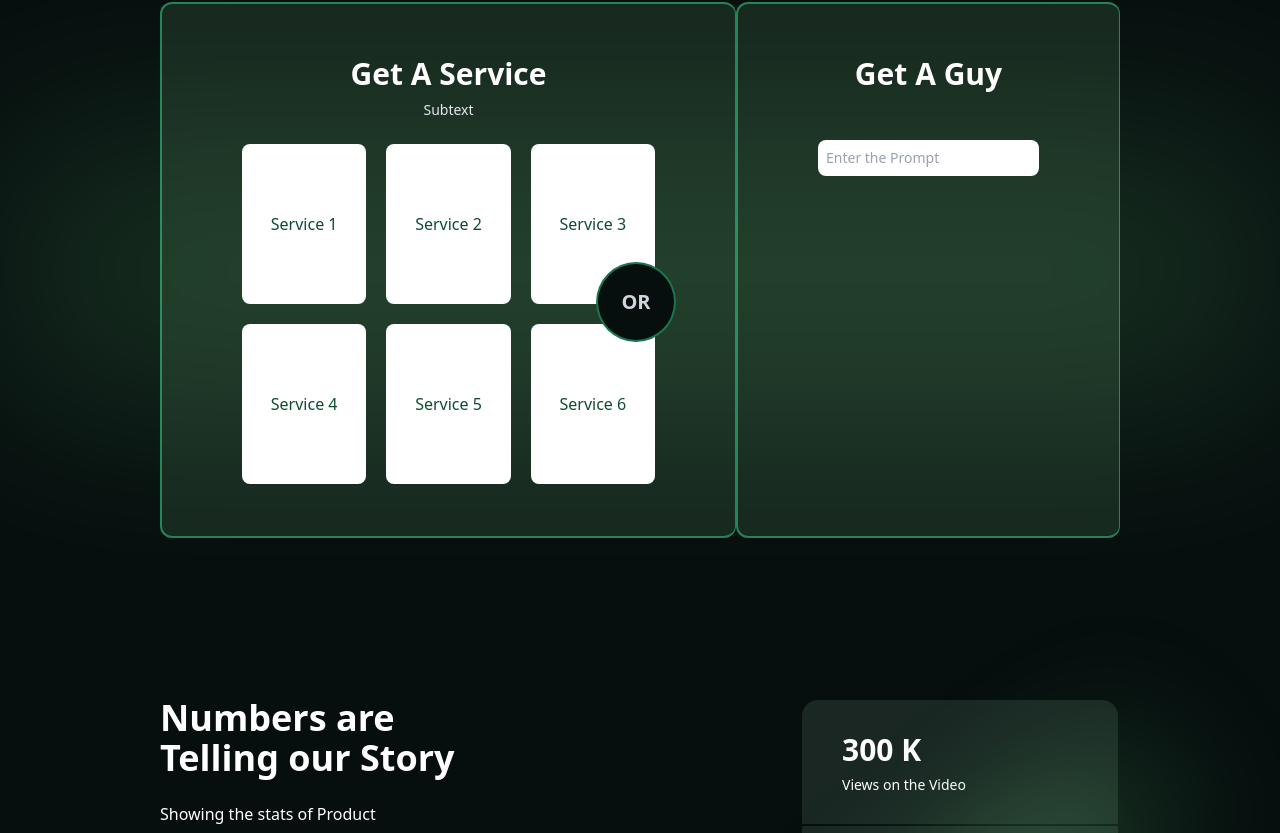
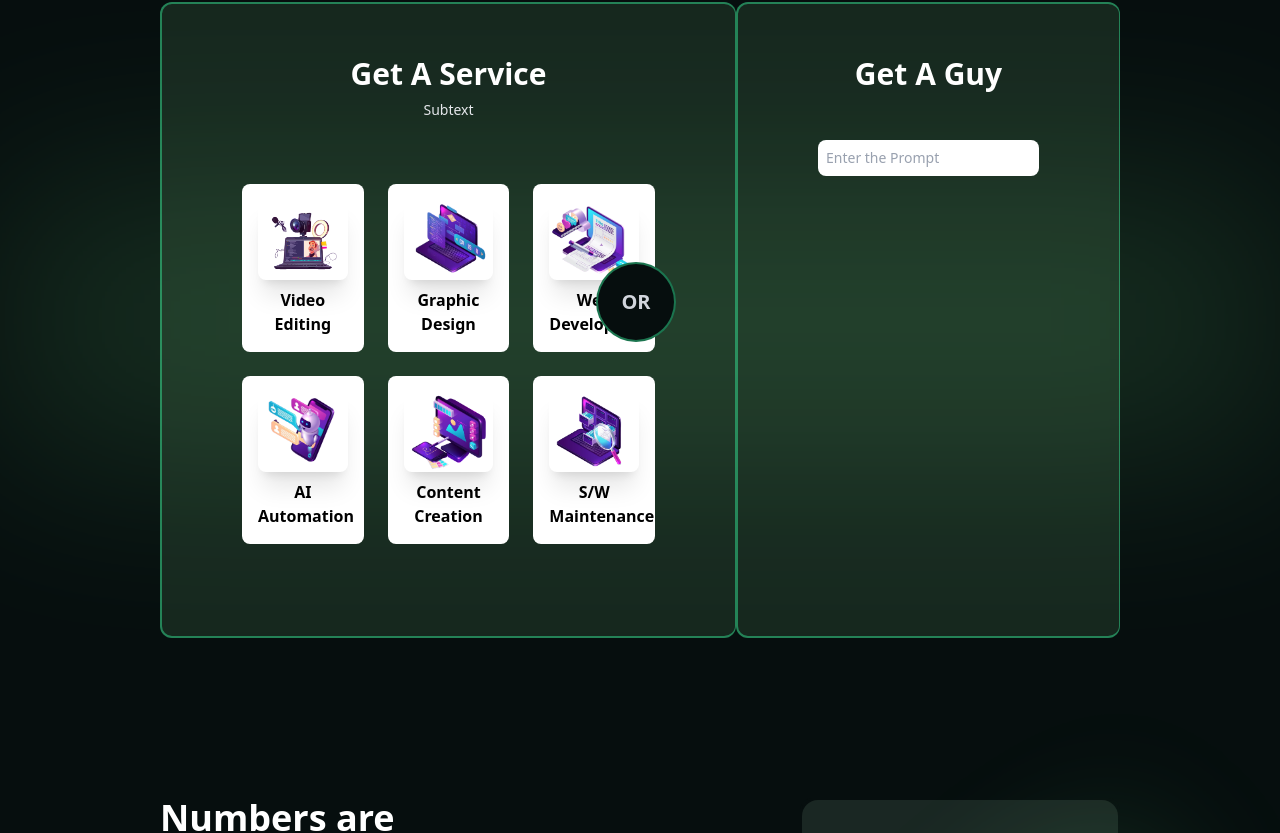
Before and after one commit to Ravi5691/newKrip, a React (Vite) app: page / in a window 1280 px wide. Shown: the part 696-1529 px from the top of the page. Built offline with nearby package versions, Linux system fonts and the light colour scheme.

Commit message:
Squashed 'frontend/' changes from 985cbc8..cb1d1be
cb1d1be changes on the header and bento box
46839c1 formate document

git-subtree-dir: frontend
git-subtree-split: cb1d1be9694d283b9545f2098cd734a8fab4e867

```diff
--- a/src/App.jsx
+++ b/src/App.jsx
@@ -1,26 +1,24 @@
-import Header from './components/header'
-import ConfirmationPage from './components/servicePage/ConfirmationPage';
-import SelectService from './components/servicePage/selectService';
-import SpecSheet from './components/servicePage/SpecSheet';
-import AboutProject from './components/servicePage/webDevService/addDiscription';
-import AddTags from './components/servicePage/webDevService/chooseTag';
-import WebTemplate from './components/servicePage/webDevService/chooseTemplate'; // Adjust the import based on your file structure
-import { BrowserRouter , Routes , Route } from 'react-router-dom';
+import Header from "./components/header";
+import ConfirmationPage from "./components/servicePage/ConfirmationPage";
+import SelectService from "./components/servicePage/selectService";
+import SpecSheet from "./components/servicePage/SpecSheet";
+import AboutProject from "./components/servicePage/webDevService/addDiscription";
+import AddTags from "./components/servicePage/webDevService/chooseTag";
+import WebTemplate from "./components/servicePage/webDevService/chooseTemplate"; // Adjust the import based on your file structure
+import { BrowserRouter, Routes, Route } from "react-router-dom";
 
 function App() {
   return (
     <BrowserRouter>
-    <Routes>
-      {/* <Route path="/" element={<Home />} />
-      <Route path="/service/:id" element={<ServiceDetail />} /> {/* Example route for service details */}
-      <Route path="/" element={<Header/>}/>
-      <Route path ="/selectservice" element={<SelectService/>}/>
-      <Route path="/web-template" element={<WebTemplate/>}/>
-      <Route path="/adddescription" element={<AboutProject/>}/>
-      <Route path="/addTags" element={<AddTags/>}/>
-      <Route path="/confirmationPage" element={<ConfirmationPage/>}/>
-      <Route path="/specsheet" element={<SpecSheet/>}/>
-    </Routes>
+      <Routes>
+        <Route path="/" element={<Header />} />
+        <Route path="/selectservice" element={<SelectService />} />
+        <Route path="/web-template" element={<WebTemplate />} />
+        <Route path="/adddescription" element={<AboutProject />} />
+        <Route path="/addTags" element={<AddTags />} />
+        <Route path="/confirmationPage" element={<ConfirmationPage />} />
+        <Route path="/specsheet" element={<SpecSheet />} />
+      </Routes>
     </BrowserRouter>
   );
 }
--- a/src/components/getServiceCard.jsx
+++ b/src/components/getServiceCard.jsx
@@ -1,19 +1,47 @@
-import React, { useState } from "react";
+import { useState } from "react";
+import { useNavigate } from "react-router-dom";
+import { Link } from "react-router-dom";
+
+const services = [
+  {
+    id: 1,
+    title: "Video Editing",
+    img: "/krip png/1.png",
+    link: "/adddescription",
+  },
+  {
+    id: 2,
+    title: "Graphic Design",
+    img: "/krip png/2.png",
+    link: "/adddescription",
+  },
+  {
+    id: 3,
+    title: "Web Development",
+    img: "/krip png/3.png",
+    link: "/web-template",
+  },
+  {
+    id: 4,
+    title: "AI Automation",
+    img: "/krip png/4.png",
+    link: "/adddescription",
+  },
+  {
+    id: 5,
+    title: "Content Creation",
+    img: "/krip png/5.png",
+    link: "/adddescription",
+  },
+  {
+    id: 6,
+    title: "S/W Maintenance",
+    img: "/krip png/6.png",
+    link: "/adddescription",
+  },
+];
 
 const GetServiceCard = () => {
-  const [isModalOpen, setIsModalOpen] = useState(false);
-  const [modalContent, setModalContent] = useState("");
-
-  const openModal = (content) => {
-    setModalContent(content);
-    setIsModalOpen(true);
-  };
-
-  const closeModal = () => {
-    setIsModalOpen(false);
-    setModalContent("");
-  };
-
   return (
     <div className="flex items-center w-screen justify-center mt-20 mb-40 relative">
       <div
@@ -32,16 +60,29 @@ const GetServiceCard = () => {
         <div className="flex-1 bg-[#8de29c1e] border-2 border-r-1 border-[#37f9a270] py-13 px-20 rounded-xl flex flex-col z-60">
           <h2 className="text-3xl font-bold mb-2 text-center">Get A Service</h2>
           <p className="text-sm text-gray-200 mb-6 text-center">Subtext</p>
-          <div className="grid grid-cols-3 gap-5">
+          {/* <div className="grid grid-cols-3 gap-5">
             {Array.from({ length: 6 }).map((_, index) => (
               <div
                 key={index}
-                className="bg-white h-40 rounded-lg flex items-center justify-center cursor-pointer"
-                onClick={() => openModal(`Service ${index + 1} details`)}
+                className="bg-white h-40 rounded-lg flex items-center justify-center cursor-pointer hover:scale-105"
               >
                 {/* Add Service Icon or Text */}
-                <span className="text-[#08482bf9]">Service {index + 1}</span>
+          {/* <span className="text-[#08482bf9]">Service {index + 1}</span>
               </div>
+            ))}
+          </div> */}
+          <div className="grid grid-cols-1 sm:grid-cols-2 md:grid-cols-3 gap-6 py-10 z-20 relative ">
+            {services.map((service) => (
+              <Link to={service.link} key={service.id}>
+                <div className="bg-white text-black font-bold p-4 rounded-lg cursor-pointer hover:scale-105 transition-all">
+                  <img
+                    src={service.img}
+                    alt={service.title}
+                    className="w-full h-20 object-contain shadow-xl rounded-lg"
+                  />
+                  <h3 className="text-center mt-2">{service.title}</h3>
+                </div>
+              </Link>
             ))}
           </div>
         </div>
@@ -57,22 +98,6 @@ const GetServiceCard = () => {
             />
           </div>
         </div>
-
-        {/* Modal */}
-        {isModalOpen && (
-          <div className="fixed inset-0 flex items-center justify-center  bg-[#000000a4] backdrop-blur-[5px] z-70">
-            <div className="bg-white p-5 rounded-lg shadow-lg">
-              <h2 className="text-xl font-bold mb-2">Service Details</h2>
-              <p>{modalContent}</p>
-              <button
-                onClick={closeModal}
-                className="mt-4 bg-red-500 text-white px-4 py-2 rounded"
-              >
-                Close
-              </button>
-            </div>
-          </div>
-        )}
       </div>
     </div>
   );
--- a/src/components/servicePage/selectService.jsx
+++ b/src/components/servicePage/selectService.jsx
@@ -1,16 +1,45 @@
 import { useState } from "react";
 import { useNavigate } from "react-router-dom";
-import {Link} from "react-router-dom"
+import { Link } from "react-router-dom";
 
 const services = [
-  { id: 1, title: "Video Editing", img: "/krip png/1.png", link: "/adddescription" },
-  { id: 2, title: "Graphic Design", img: "/krip png/2.png", link: "/adddescription" },
-  { id: 3, title: "Web Development", img: "/krip png/3.png", link: "/web-template",},
-  { id: 4, title: "AI Automation", img: "/krip png/4.png", link: "/adddescription" },
-  { id: 5, title: "Content Creation", img: "/krip png/5.png", link: "/adddescription" },
-  { id: 6, title: "S/W Maintenance", img: "/krip png/6.png", link: "/adddescription" },
+  {
+    id: 1,
+    title: "Video Editing",
+    img: "/krip png/1.png",
+    link: "/adddescription",
+  },
+  {
+    id: 2,
+    title: "Graphic Design",
+    img: "/krip png/2.png",
+    link: "/adddescription",
+  },
+  {
+    id: 3,
+    title: "Web Development",
+    img: "/krip png/3.png",
+    link: "/web-template",
+  },
+  {
+    id: 4,
+    title: "AI Automation",
+    img: "/krip png/4.png",
+    link: "/adddescription",
+  },
+  {
+    id: 5,
+    title: "Content Creation",
+    img: "/krip png/5.png",
+    link: "/adddescription",
+  },
+  {
+    id: 6,
+    title: "S/W Maintenance",
+    img: "/krip png/6.png",
+    link: "/adddescription",
+  },
 ];
-
 
 export default function SelectService() {
   const [selected, setSelected] = useState(null);
@@ -19,7 +48,7 @@ export default function SelectService() {
   return (
     <div className="min-h-screen bg-[#060E0E]  text-white relative">
       <nav>
-      <div className="flex flex-col md:flex-row justify-between items-center px-4 md:pr-18 md:px-24 h-20">
+        <div className="flex flex-col md:flex-row justify-between items-center px-4 md:pr-18 md:px-24 h-20">
           <button className="cursor-pointer">
             <img src="logo.png" alt="" className="h-8 w-auto" />
           </button>
@@ -43,19 +72,24 @@ export default function SelectService() {
       />
 
       <div className="text-center mt-15">
-        <h2 className="text-4xl font-semibold  text-green-300 mb-4">Select a Service</h2>
+        <h2 className="text-4xl font-semibold  text-green-300 mb-4">
+          Select a Service
+        </h2>
         <p className="text-gray-400 mt-2">
-        Choose the service that best fits your needs to get started with  <br/> your project.
+          Choose the service that best fits your needs to get started with{" "}
+          <br /> your project.
         </p>
       </div>
 
       <div className="grid grid-cols-1 sm:grid-cols-2 md:grid-cols-3 gap-6 py-10 px-20 mx-60 z-20 relative ">
         {services.map((service) => (
           <Link to={service.link} key={service.id}>
-            <div
-              className="bg-white text-black font-bold p-4 rounded-lg cursor-pointer hover:scale-105 transition-all"
-            >
-              <img src={service.img} alt={service.title} className="w-full h-40 object-contain shadow-xl rounded-lg"/>
+            <div className="bg-white text-black font-bold p-4 rounded-lg cursor-pointer hover:scale-105 transition-all">
+              <img
+                src={service.img}
+                alt={service.title}
+                className="w-full h-40 object-contain shadow-xl rounded-lg"
+              />
               <h3 className="text-center mt-2">{service.title}</h3>
             </div>
           </Link>
--- a/src/components/servicePage/webDevService/chooseTemplate.jsx
+++ b/src/components/servicePage/webDevService/chooseTemplate.jsx
@@ -2,9 +2,9 @@ import { useState } from "react";
 import { useNavigate, Link } from "react-router-dom";
 
 const services = [
-  { id: 1, title: "Landing Page", img: "/krip png/1.png" ,},
-  { id: 2, title: "Ecommerce Site", img: "/krip png/2.png", },
-  { id: 3, title: "Portfolio Site", img: "/krip png/3.png", },
+  { id: 1, title: "Landing Page", img: "/krip png/1.png" },
+  { id: 2, title: "Ecommerce Site", img: "/krip png/2.png" },
+  { id: 3, title: "Portfolio Site", img: "/krip png/3.png" },
 ];
 
 export default function WebTemplate() {
@@ -66,9 +66,7 @@ export default function WebTemplate() {
             to="/adddescription"
             onClick={() => handleSelect(service)}
           >
-            <div
-              className="bg-white text-black font-bold p-4 rounded-lg cursor-pointer hover:scale-105 transition-all"
-            >
+            <div className="bg-white text-black font-bold p-4 rounded-lg cursor-pointer hover:scale-105 transition-all">
               <img
                 src={service.img}
                 alt={service.title}
@@ -81,10 +79,16 @@ export default function WebTemplate() {
       </div>
 
       <div className="flex flex-col md:flex-row justify-center gap-7 text-sm font-medium">
-        <button onClick={() => navigate(-1)} className="mx-2 text-white border-1 cursor-pointer border-[#37f9a270] px-10 py-2 rounded-lg">
+        <button
+          onClick={() => navigate(-1)}
+          className="mx-2 text-white border-1 cursor-pointer border-[#37f9a270] px-10 py-2 rounded-lg"
+        >
           Go Back
         </button>
-        <button onClick={handleNext} className="mx-2 text-black cursor-pointer bg-[#37f9a2] px-12 py-2 rounded-lg">
+        <button
+          onClick={handleNext}
+          className="mx-2 text-black cursor-pointer bg-[#37f9a2] px-12 py-2 rounded-lg"
+        >
           Next
         </button>
       </div>
```
Also changed, not shown: src/components/HeroScroll.jsx (+12 -9 lines), src/components/bentobox.jsx (added, +62 -0 lines), src/components/footer.jsx (+7 -5 lines), src/components/header.jsx (+5 -3 lines), src/components/servicePage/ConfirmationPage.jsx (+5 -5 lines), src/components/servicePage/SpecSheet.jsx (+15 -8 lines), src/components/servicePage/lastpage.jsx (+90 -19 lines), src/components/servicePage/webDevService/addDiscription.jsx (+29 -9 lines).
